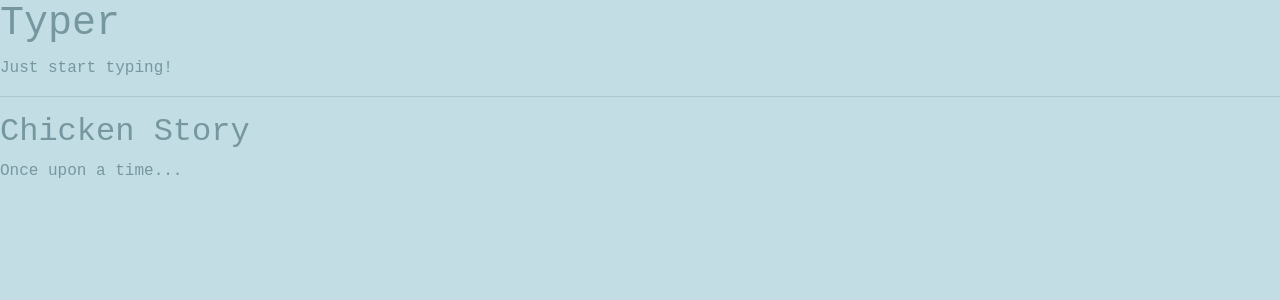
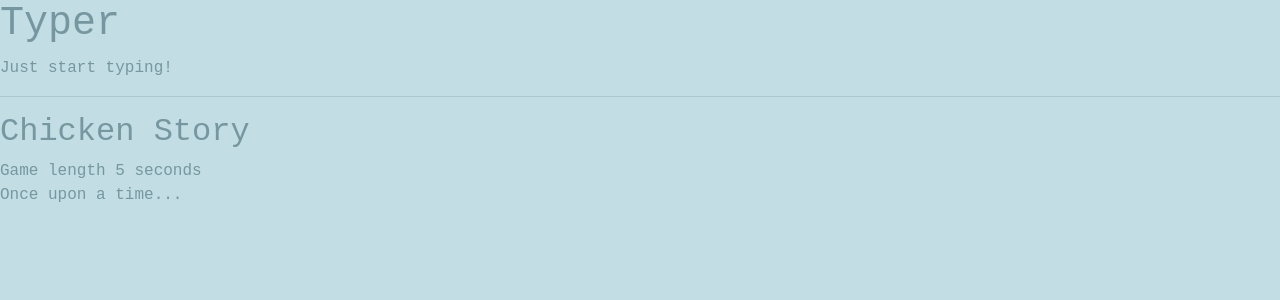
Before and after one commit to JaakkoTulkki/ddd-typist, a React app: page / in a window 1280 px wide. Both pictures are taken after a click on the item "Chicken Story". Shown: the top 300 px of the page. Built offline with nearby package versions, Linux system fonts and the light colour scheme.

Commit message:
Game starting to feel good

```diff
--- a/src/react-app/screens/home/components/WritingArea/WritingArea.presenter.tsx
+++ b/src/react-app/screens/home/components/WritingArea/WritingArea.presenter.tsx
@@ -5,17 +5,67 @@ import {Replay} from "../Replay/Replay";
 import {GameTimer} from "../../../../../typist/gameTimer";
 import {appStyles} from "../../home";
 
+interface TimerProps {
+    start: boolean,
+    gameLength?: number;
+}
+
+interface TimerState {
+    time: number;
+    timeToDisplay: string;
+}
+
+class Timer extends React.Component<TimerProps, TimerState> {
+    private intervalId: any;
+    constructor(props: TimerProps) {
+        super(props);
+        this.state = {
+            time: 0,
+            timeToDisplay: this.props.gameLength ? (this.props.gameLength / 1000).toString() : '0',
+        };
+    }
+
+    public componentDidUpdate(prevProps: TimerProps) {
+        if(!prevProps.start && this.props.start) {
+            this.intervalId = setInterval(() => {
+                const time = this.state.time + 10;
+                let timeToDisplay: any = (this.props.gameLength ? this.props.gameLength - time : 0) / 1000;
+                timeToDisplay = `${timeToDisplay}`;
+                this.setState({time, timeToDisplay});
+            }, 10);
+        }
+
+        if(prevProps.start && !this.props.start) {
+            clearInterval(this.intervalId);
+        }
+    }
+
+    public render() {
+        if(this.state.time === 0) {
+            return <div>Game length {this.state.timeToDisplay} seconds</div>
+        }
+        if(!this.props.start) {
+            return <div>Game finished</div>
+        }
+        return <div>Time left
+                <span style={{display: 'inline-block', width: '30px', marginLeft: '3px'}}> {this.state.timeToDisplay}</span> seconds</div>
+    }
+}
+
+
 interface WritingAreaPresenterState {
     game: GameWithHistory;
     gameEnd: boolean;
 }
 
 export class WritingAreaPresenter extends React.Component<WritingAreaProps, WritingAreaPresenterState> {
+    private gameLength: number;
     constructor(props: WritingAreaProps) {
         super(props);
         this.endGameCb = this.endGameCb.bind(this);
+        this.gameLength = 5000;
         this.state = {
-            game: new GameWithHistory(new GameTimer(), 5000, this.endGameCb),
+            game: new GameWithHistory(new GameTimer(), this.gameLength, this.endGameCb),
             gameEnd: false
         };
 
@@ -31,7 +81,9 @@ export class WritingAreaPresenter extends React.Component<WritingAreaProps, Writ
             // No two spaces should follow each other
             const writtenIndex = this.state.game.getResults().keys().length - 1;
             let lastKey = '';
-            if(writtenIndex >= 0) lastKey = this.state.game.getResults().keys()[writtenIndex].key;
+            if(writtenIndex >= 0) {
+                lastKey = this.state.game.getResults().keys()[writtenIndex].key;
+            }
 
             if(this.props.newKey === ' ' && lastKey === ' ') {
                 return;
@@ -52,12 +104,14 @@ export class WritingAreaPresenter extends React.Component<WritingAreaProps, Writ
         const charAt = this.state.game.getResults().keys().length;
         if(this.state.gameEnd) {
             return <div>
+                <Timer start={false} />
                 <span>{`Game is finished. ${this.state.game.getResults().toString()}`}</span>
                 <div>Your game as it was:</div>
                 <Replay text={this.props.textToWrite} strokes={this.state.game.getHistoryStrokes()}/>
               </div>;
         }
         return <div>
+            <Timer start={this.state.game.gameIsOn()} gameLength={this.gameLength}/>
             <span data-test-id="written-so-far"><WrittenSoFar game={this.state.game}/></span>
             <span className={appStyles.textToWrite}>{this.props.textToWrite.slice(charAt)}</span>
         </div>;
--- a/src/typist/game.ts
+++ b/src/typist/game.ts
@@ -6,6 +6,7 @@ export class Game {
     private textToType: string;
     private currentPointer: number = 0;
     private gameInPlay: boolean = true;
+    private gameTouched: boolean = false;
 
     constructor(protected timer: GameTimer,
                 protected gameLengthMs: number=5000,
@@ -33,6 +34,7 @@ export class Game {
         this.currentPointer += 1;
 
         this.keys.push(new TypedKey(key.key, correct));
+        this.gameTouched = true;
 
         if(this.shouldEndGame()) {
             this.endGame();
@@ -59,6 +61,10 @@ export class Game {
             && this.currentPointer === this.textToType.length) || !this.gameInPlay
     }
 
+    public gameIsOn(): boolean {
+        return this.gameInPlay && this.gameTouched;
+    }
+
     private shouldEndGame() {
         return this.currentPointer === this.textToType.length;
     }
```
